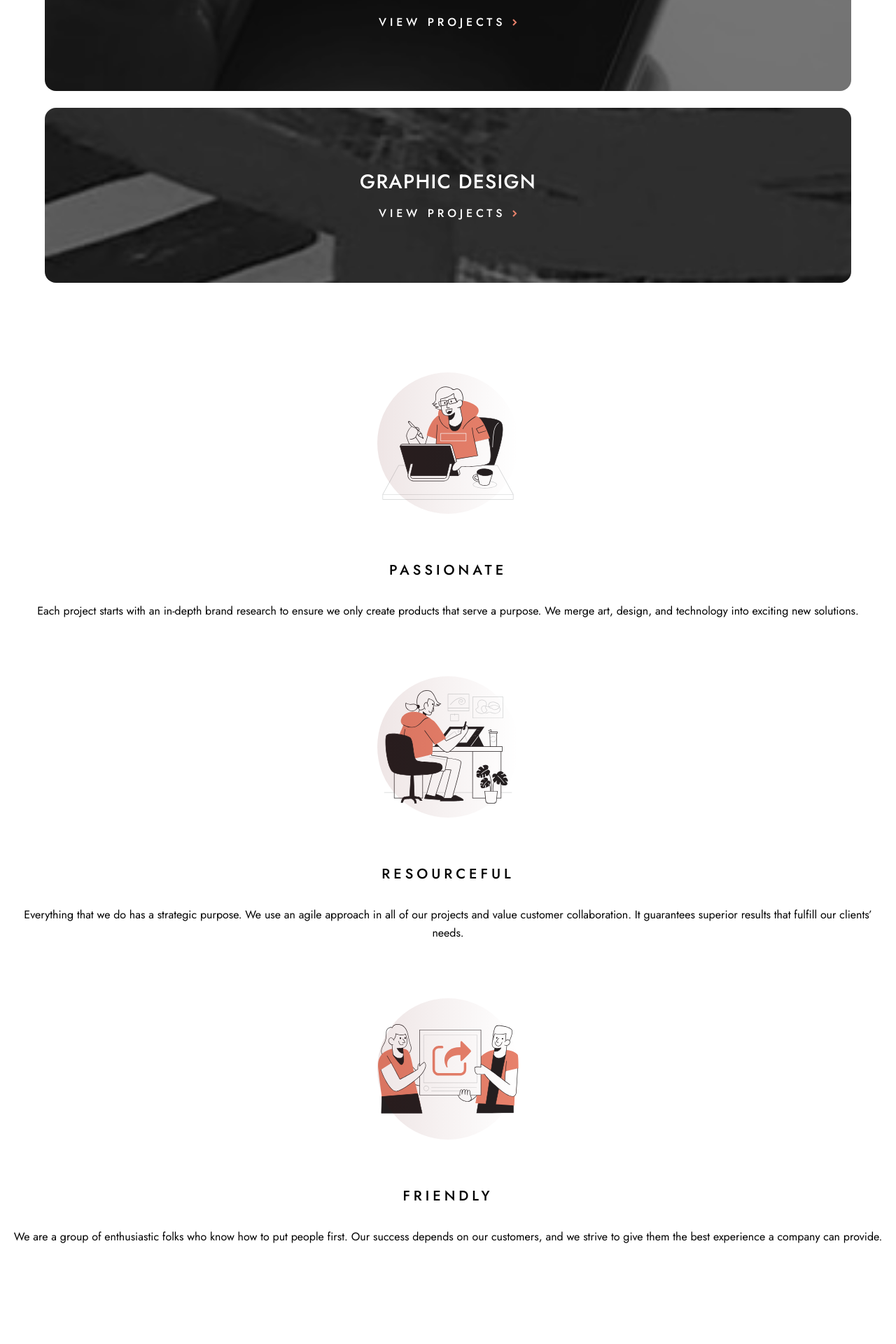
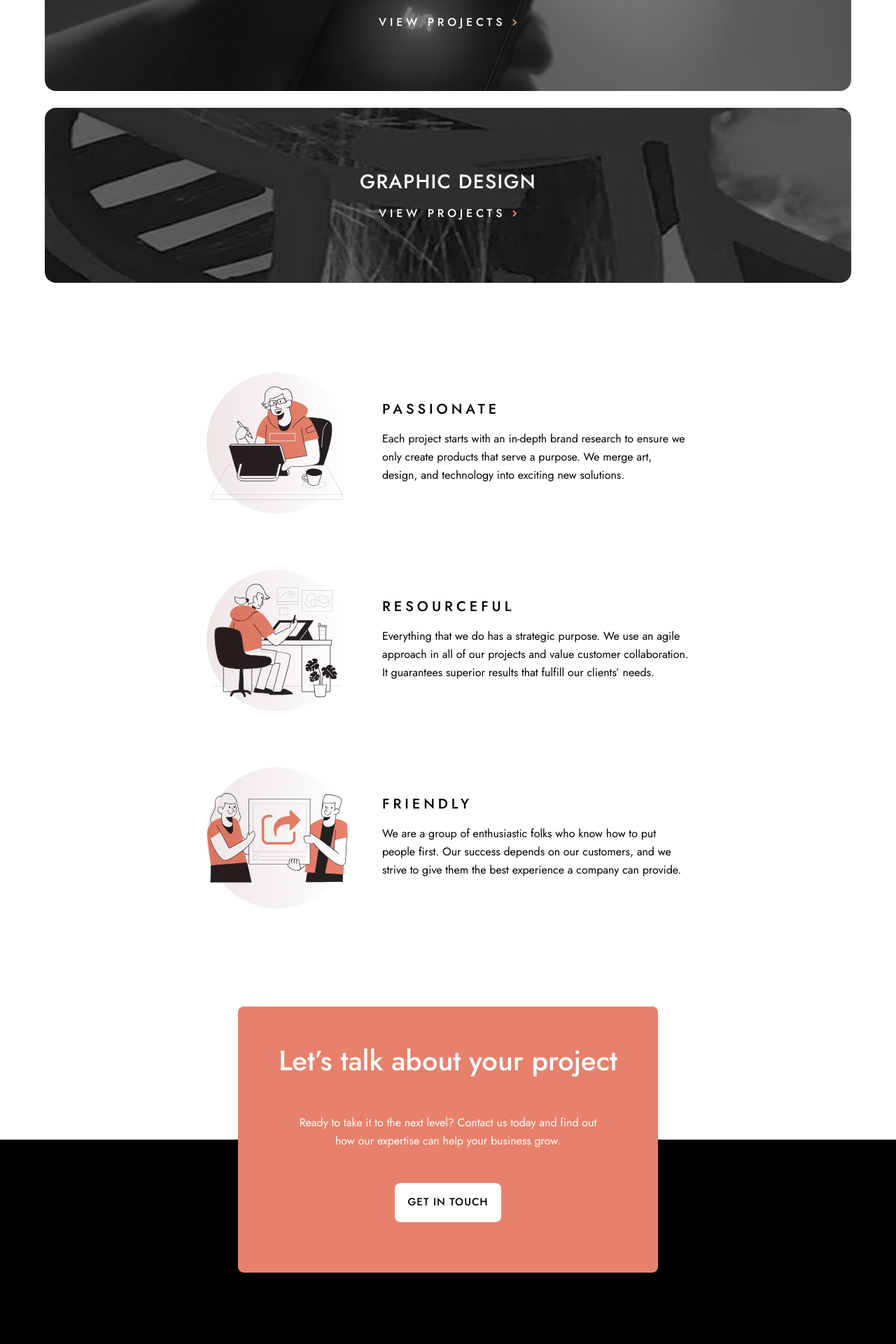
Before and after one commit to MareikeW/designo-multipage-website, a React (Create React App) app: page / in a window 1280 px wide. Shown: the part 1444-3364 px from the top of the page at 70% size. Built offline with nearby package versions, Linux system fonts and the light colour scheme.

Commit message:
Home Tabletversion

```diff
--- a/src/components/CharacteristicCard/CharacteristicCard.js
+++ b/src/components/CharacteristicCard/CharacteristicCard.js
@@ -2,7 +2,7 @@ import React from "react";
 import { ReactComponent as PassionateIllustration } from "../../assets/home/desktop/illustration-passionate.svg";
 import { ReactComponent as ResourcefulIllustration } from "../../assets/home/desktop/illustration-resourceful.svg";
 import { ReactComponent as FriendlyIllustration } from "../../assets/home/desktop/illustration-friendly.svg";
-import { StyledCharacteristicCard } from "./characteristicCard-styles";
+import { StyledCharacteristicCard, StyledTextContainer } from "./characteristicCard-styles";
 import { ReactComponent as Circle } from "../../assets/shared/desktop/bg-pattern-small-circle.svg";
 
 const CharacteristicCard = ({ characteristic, description }) => {
@@ -20,8 +20,10 @@ const CharacteristicCard = ({ characteristic, description }) => {
         <StyledCharacteristicCard>
             <Circle className="circle" />
             {illustration}
-            <h3>{characteristic}</h3>
-            <p>{description}</p>
+            <StyledTextContainer>
+                <h3>{characteristic}</h3>
+                <p>{description}</p>
+            </StyledTextContainer>
         </StyledCharacteristicCard>
     )
 }
--- a/src/components/CharacteristicCard/characteristicCard-styles.js
+++ b/src/components/CharacteristicCard/characteristicCard-styles.js
@@ -14,11 +14,29 @@ export const StyledCharacteristicCard = styled.div`
         position: absolute;
     }
 
+    @media (min-width: 700px) {
+        display: flex;
+        justify-content: space-between;
+        max-width: 690px;
+        margin: 0 auto 5em auto;
+    }
+
+    @media (min-width: 750px) {
+        padding: 0;
+    }
+`
+
+export const StyledTextContainer = styled.div`
     h3 {
-        margin-top: 3em;
+        margin-top: 2em;
     }
 
     p {
-        margin-top: 2em;
+        margin-top: 1em;
+    }
+
+    @media (min-width: 700px) {
+        width: 27.44em;
+        text-align: left;
     }
 `
--- a/src/components/DesignCard/designCard-styles.js
+++ b/src/components/DesignCard/designCard-styles.js
@@ -1,7 +1,12 @@
 import styled from "styled-components";
+/* Mobile Images */
 import webDesignBackground from "../../assets/home/mobile/image-web-design.jpg";
 import appDesignBackground from "../../assets/home/mobile/image-app-design.jpg";
 import graphicDesignBackground from "../../assets/home/mobile/image-graphic-design.jpg";
+/* Tablet Images */
+import webDesignTablet from "../../assets/home/tablet/image-web-design.jpg";
+import appDesignTablet from "../../assets/home/tablet/image-app-design.jpg";
+import graphicDesignTablet from "../../assets/home/tablet/image-graphic-design.jpg";
 
 export const StyledContainer = styled.div`
     position: relative;
@@ -27,6 +32,14 @@ export const StyledDesignCardContainer = styled.div`
     filter: brightness(50%);
     z-index: 5;
     position: absolute;
+
+    @media (min-width: 600px) {
+        background-image: ${({background}) => {
+            if (background === "webdesign") return `url(${webDesignTablet})`;
+            else if (background === "appdesign") return `url(${appDesignTablet})`;
+            else if (background === "graphicdesign") return `url(${graphicDesignTablet})`;
+        }};
+    }
 `
 
 export const StyledText = styled.div`
--- a/src/components/GetInTouch-Component/getInTouch-styles.js
+++ b/src/components/GetInTouch-Component/getInTouch-styles.js
@@ -43,4 +43,20 @@ export const StyledGetInTouchContainer = styled.div`
         background-color: #FFAD9B;
         color: #FFFFFF;
     }
+
+    @media (min-width: 700px) {
+        width: 690px;
+        padding: 3.56em 1.5em;
+
+        h2 {
+            font-size: 2.5rem;
+            line-height: 2.5rem;
+        }
+
+        p {
+            line-height: 1.63rem;
+            margin-top: 3.5em;
+            padding: 0 3em;
+        }
+    }
 `
```
